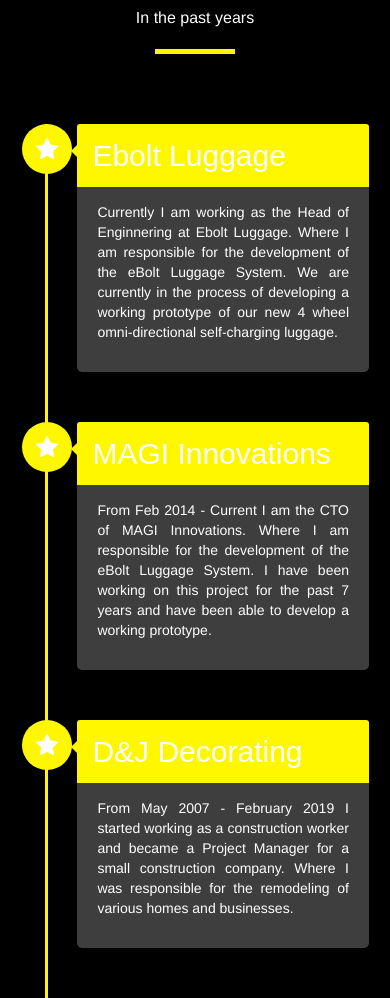
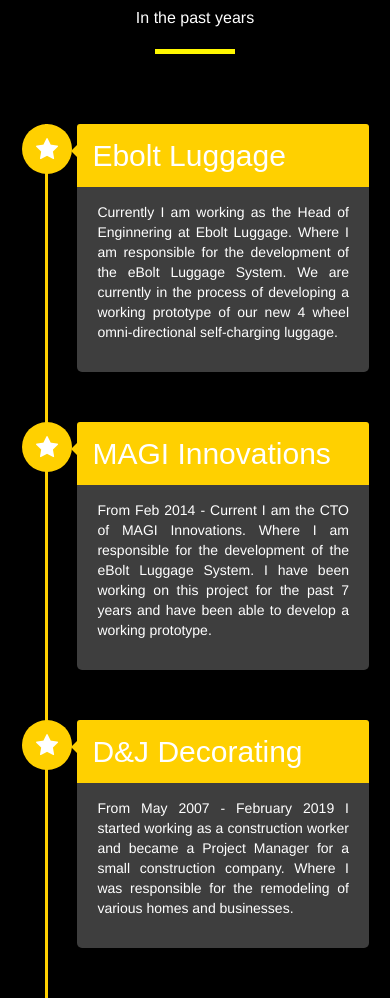
Before and after one commit to GennesCurescu/GennesCurescu.github.io, a plain HTML site: page index.html in a window 390 px wide. Shown: the part 2807-3805 px from the top of the page. Drawn offline with nearby package versions, Linux system fonts and the light colour scheme.

Commit message:
Update timeline.css

```diff
--- a/css/timeline.css
+++ b/css/timeline.css
@@ -58,7 +58,7 @@
 }
 
 header {
-  background: #fff700;
+  background: #ffd000;
   padding: 10px;
   -webkit-box-shadow: 0 3px 3px rgba(0, 0, 0, 0.05);
   -moz-box-shadow: 0 3px 3px rgba(0, 0, 0, 0.05);
@@ -66,7 +66,7 @@
   box-shadow: 0 3px 3px rgba(0, 0, 0, 0.05);
 }
 header .logo {
-  color: #fff700;
+  color: #ffd000;
   float: left;
   font-family: "Dosis", arial, tahoma, verdana;
   font-size: 22px;
@@ -106,7 +106,7 @@
   content: "";
   width: 3px;
   height: 100%;
-  background: #fff700;
+  background: #ffd000;
   left: 50%;
   top: 0;
   position: absolute;
@@ -122,7 +122,7 @@
   position: relative;
 }
 #timeline .timeline-item .timeline-icon {
-  background: #fff700;
+  background: #ffd000;
   width: 50px;
   height: 50px;
   position: absolute;
@@ -159,7 +159,7 @@
 }
 #timeline .timeline-item .timeline-content h2 {
   padding: 15px;
-  background: #fff700;
+  background: #ffd000;
   color: #fff;
   margin: -20px -20px 0 -20px;
   font-weight: 300;
@@ -182,7 +182,7 @@
   height: 0;
   border-top: 7px solid transparent;
   border-bottom: 7px solid transparent;
-  border-left: 7px solid #fff700;
+  border-left: 7px solid #ffd000;
 }
 #timeline .timeline-item .timeline-content.right {
   float: right;
@@ -192,7 +192,7 @@
   right: 45%;
   left: inherit;
   border-left: 0;
-  border-right: 7px solid #fff700;
+  border-right: 7px solid #ffd000;
 }
 
 
@@ -213,7 +213,7 @@
     left: 10%;
     margin-left: -6px;
     border-left: 0;
-    border-right: 7px solid #fff700;
+    border-right: 7px solid #ffd000;
   }
   #timeline .timeline-item .timeline-icon {
     left: 0;
```
